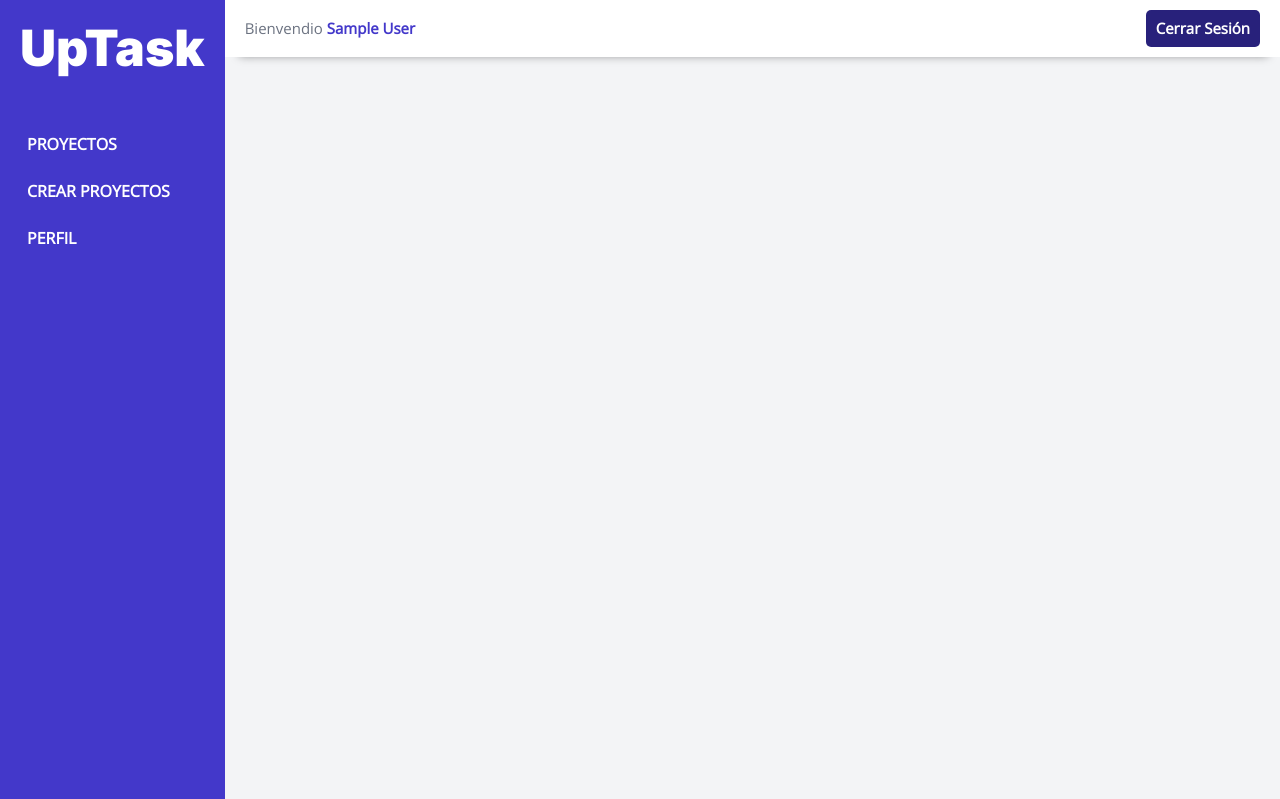
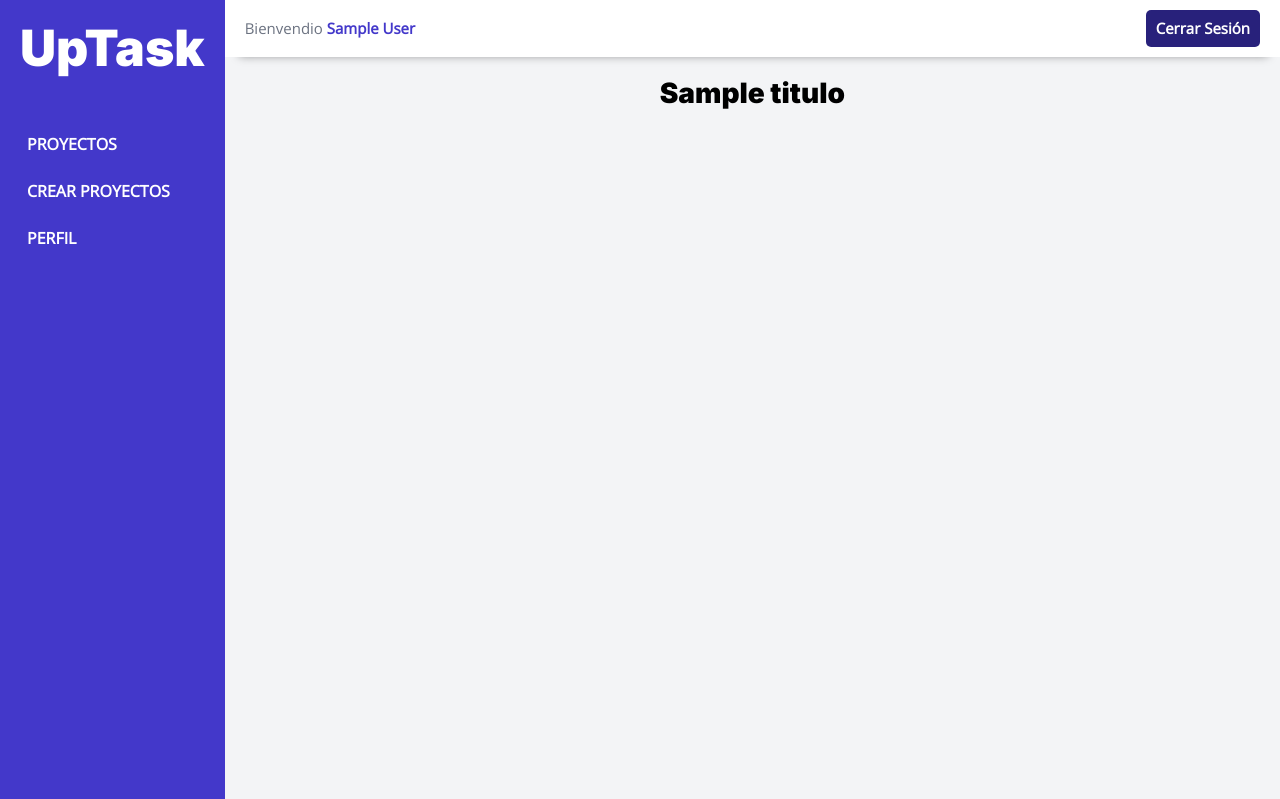
Before and after one commit to ivan-burgio/proyecto-uptask-mvc, a PHP site: the page made by views/dashboard/index.php in a window 1280 px wide. Shown: the top 799 px of the page. Run offline with PHP 8.4, Linux system fonts and the light colour scheme; the visitor is signed in with stand-in values (Sample User, id 1); the template is opened without the code that fills it: most values are stand-ins (such as "Sample title", 1, 10 or a date in 2020).

Commit message:
finalizando el css del dashboard

```diff
--- a/controllers/DashboardController.php
+++ b/controllers/DashboardController.php
@@ -11,7 +11,7 @@ class DashboardController {
 
         // Render a la vista
         $router->render('dashboard/index', [
-
+            'titulo' => 'Proyectos',
         ]);
     }
 }
--- a/src/scss/dashboard/_dashboard.scss
+++ b/src/scss/dashboard/_dashboard.scss
@@ -12,4 +12,13 @@
     .principal {
         flex: 1;
     }
+
+    .contenido {
+        padding: 2rem;
+
+        .nombre-pagina {
+            font-size: 2.8rem;
+            text-align: center;
+        }
+    }
 }
--- a/src/scss/dashboard/_sidebar.scss
+++ b/src/scss/dashboard/_sidebar.scss
@@ -24,7 +24,7 @@
             font-weight: 800;
             text-transform: uppercase;
 
-            &:hover {
+            &:hover, &.activo {
                 background-color: darken(v.$indigo, 20%);
                 border-radius: .5rem;
             }
--- a/views/dashboard/index.php
+++ b/views/dashboard/index.php
@@ -4,6 +4,10 @@
 
     <div class="principal">
         <?php include_once __DIR__ . '/../templates/barra.php'; ?>
+
+        <div class="contenido">
+            <h2 class="nombre-pagina"><?php echo $titulo ?></h2>
+        </div>
     </div>
 
 </div>
--- a/views/templates/sidebar.php
+++ b/views/templates/sidebar.php
@@ -1,8 +1,8 @@
-<aside class="sidebar">
+<aside class="<?php echo ($titulo === 'Proyectos') ? 'activo' : ''; ?>sidebar">
     <h2>UpTask</h2>
     <nav class="sidebar-nav">
-        <a href="/dashboard">Proyectos</a>
-        <a href="/crear-proyecto">Crear Proyectos</a>
-        <a href="/perfil">Perfil</a>
+        <a class="<?php echo ($titulo === 'Proyectos') ? 'activo' : ''; ?>" href="/dashboard">Proyectos</a>
+        <a class="<?php  ?>" href="/crear-proyecto">Crear Proyectos</a>
+        <a class="<?php  ?>" href="/perfil">Perfil</a>
     </nav>
 </aside>
```
Also changed, not shown: public/build/css/app.css, 1 other file.
